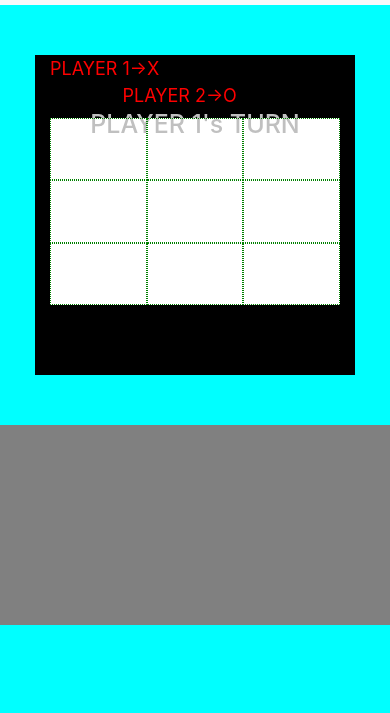
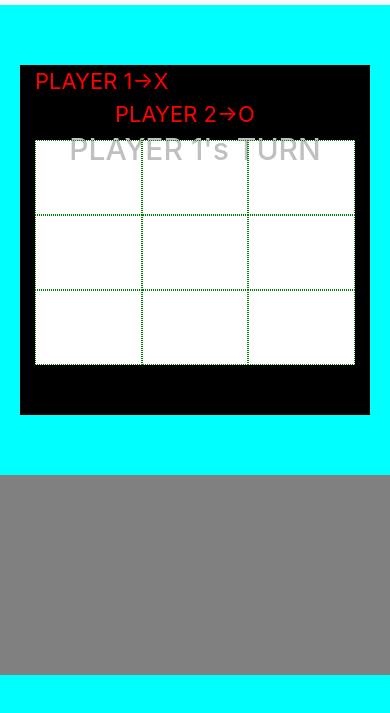
Before and after one commit to Rajdeep-Paul-117/ssimplegames, a website: page public/pages/ttt.html in a window 390 px wide. Shown: the part 53-766 px from the top of the page. Drawn offline with nearby package versions, Linux system fonts and the light colour scheme.

Commit message:
initial commit

```diff
--- a/public/css/games.css
+++ b/public/css/games.css
@@ -69,29 +69,29 @@
 		padding-left:38.5%;
 	}
 	.square{
-	height: 320px;
-	width: 320px;
+	height: 350px;
+	width: 350px;
 	background-color: black;
 	margin: auto;
-	margin-top: 50px;
-	margin-bottom: 50px;
+	margin-top: 60px;
+	margin-bottom: 60px;
 	}
 	.size{
-		height: 250px;
+		height: 300px;
 	}
 	.g a{
-		font-size: 30px;
+		font-size: 35px;
 	}
 	.bor{
 		border-width: thin;
 	}
 	.pl{
-		font-size: 18px;
+		font-size: 22px;
 	}
 	.pl2{
 		padding-left: 25%;
 	}
 	.turn{
-		font-size: 25px;
+		font-size: 30px;
 	}
 }
```
